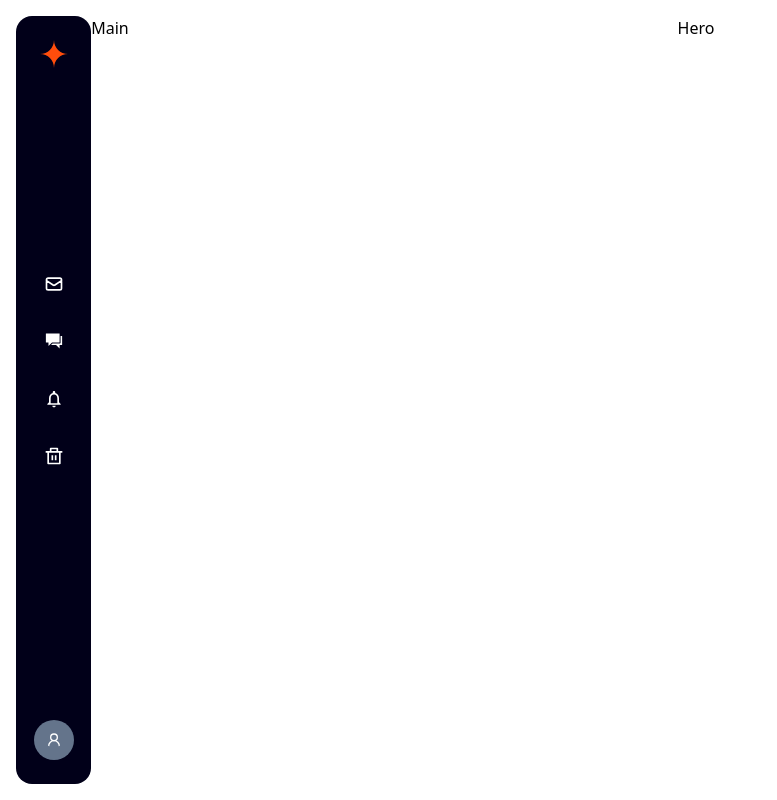
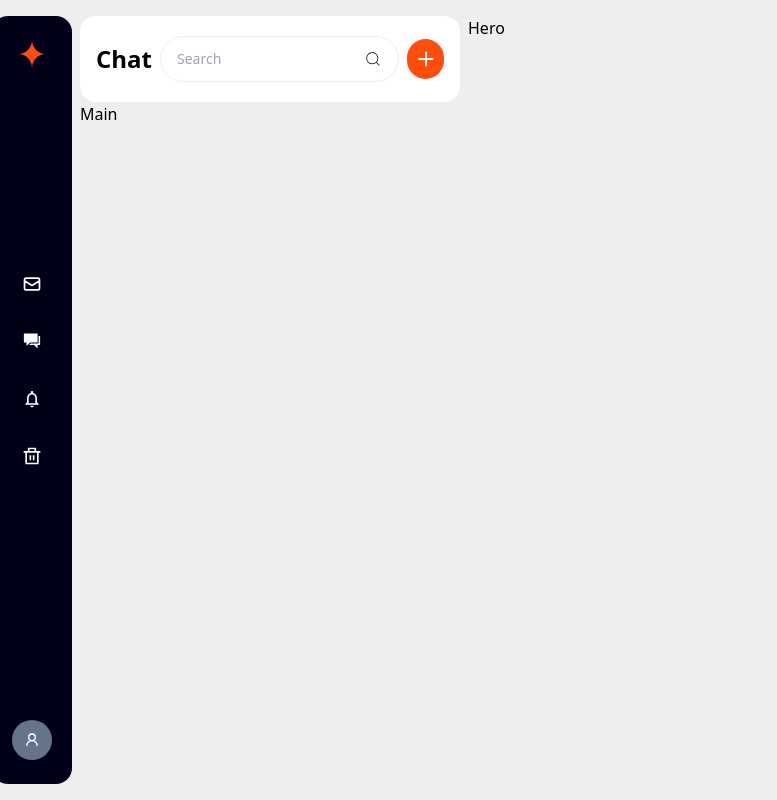
Before and after one commit to MuhammadUmar7831/connectify, a React (Vite) app in the folder client/: page / in a window 1280 px wide. Shown: the whole page, without its empty margins (0-777 px from the left). Built offline with nearby package versions, Linux system fonts and the light colour scheme.

Commit message:
Main Section Header

```diff
--- a/client/src/App.tsx
+++ b/client/src/App.tsx
@@ -8,7 +8,7 @@ import Info from "./pages/Info"
 function App() {
 
   return (
-    <div className="flex items-center justify-center p-4 w-screen h-screen">
+    <div className="flex items-center justify-center p-4 w-screen h-screen bg-gray gap-2 overflow-x-auto">
       <SideBar />
       <Main />
       <BrowserRouter>
--- /dev/null
+++ b/client/src/components/Main/MainHeader.tsx
@@ -0,0 +1,12 @@
+import Search from './Search'
+import { IoIosAdd } from "react-icons/io";
+
+export default function MainHeader() {
+  return (
+    <div className='flex justify-between items-center bg-white rounded-2xl px-4 py-5 gap-2'>
+      <span className='font-semibold text-2xl'>Chat</span>
+      <Search />
+      <div className='bg-orange rounded-full w-[56px] h-[40px] flex items-center justify-center cursor-pointer hover:bg-orange-100'><IoIosAdd className='text-white text-3xl' /></div>
+    </div>
+  )
+}
--- /dev/null
+++ b/client/src/components/Main/Search.tsx
@@ -0,0 +1,13 @@
+import { CiSearch } from "react-icons/ci";
+
+export default function Search() {
+    return (
+        <form onSubmit={(e) => e.preventDefault()} className="w-full rounded-3xl border border-gray py-3 px-4 flex justify-between items-center ">
+            <input required type="text" placeholder="Search" className="focus:outline-none text-black w-full text-sm" />
+
+            <button type="submit">
+                <CiSearch className="text-black text-lg" />
+            </button>
+        </form>
+    )
+}
--- a/client/src/components/SideBar.tsx
+++ b/client/src/components/SideBar.tsx
@@ -8,7 +8,7 @@ import UserIcon from "../interface/icons/UserIcon";
 
 export default function SideBar() {
   return (
-    <div className="bg-black h-full w-20 rounded-2xl flex flex-col items-center justify-between py-6">
+    <div className="bg-black h-full w-20 rounded-2xl flex flex-col items-center justify-between py-6 min-w-20">
       <SiGooglegemini color="#FF4D0C" className="w-7 h-7" />
       <div>
         {
--- a/client/src/pages/Hero.tsx
+++ b/client/src/pages/Hero.tsx
@@ -1,5 +1,5 @@
 export default function Hero() {
   return (
-    <div className="w-1/2 h-full">Hero</div>
+    <div className="w-2/3 min-w-[820px] h-full">Hero</div>
   )
 }
--- a/client/src/pages/Main.tsx
+++ b/client/src/pages/Main.tsx
@@ -1,5 +1,10 @@
+import MainHeader from "../components/Main/MainHeader";
+
 export default function Main() {
     return (
-        <div className="w-1/2 h-full">Main</div>
+        <div className="w-1/3 min-w-[380px] h-full">
+            <MainHeader />
+            Main
+        </div>
     )
 }
--- a/client/tailwind.config.js
+++ b/client/tailwind.config.js
@@ -7,6 +7,9 @@ export default {
         "black-p": "#000000",
         black: "#010019",
         orange: "#FF4D0C",
+        "orange-100": "#ff6b36",
+        gray: "#EEEEEE",
+        "gray-100": "#F6F6F6",
       },
     },
   },
```
